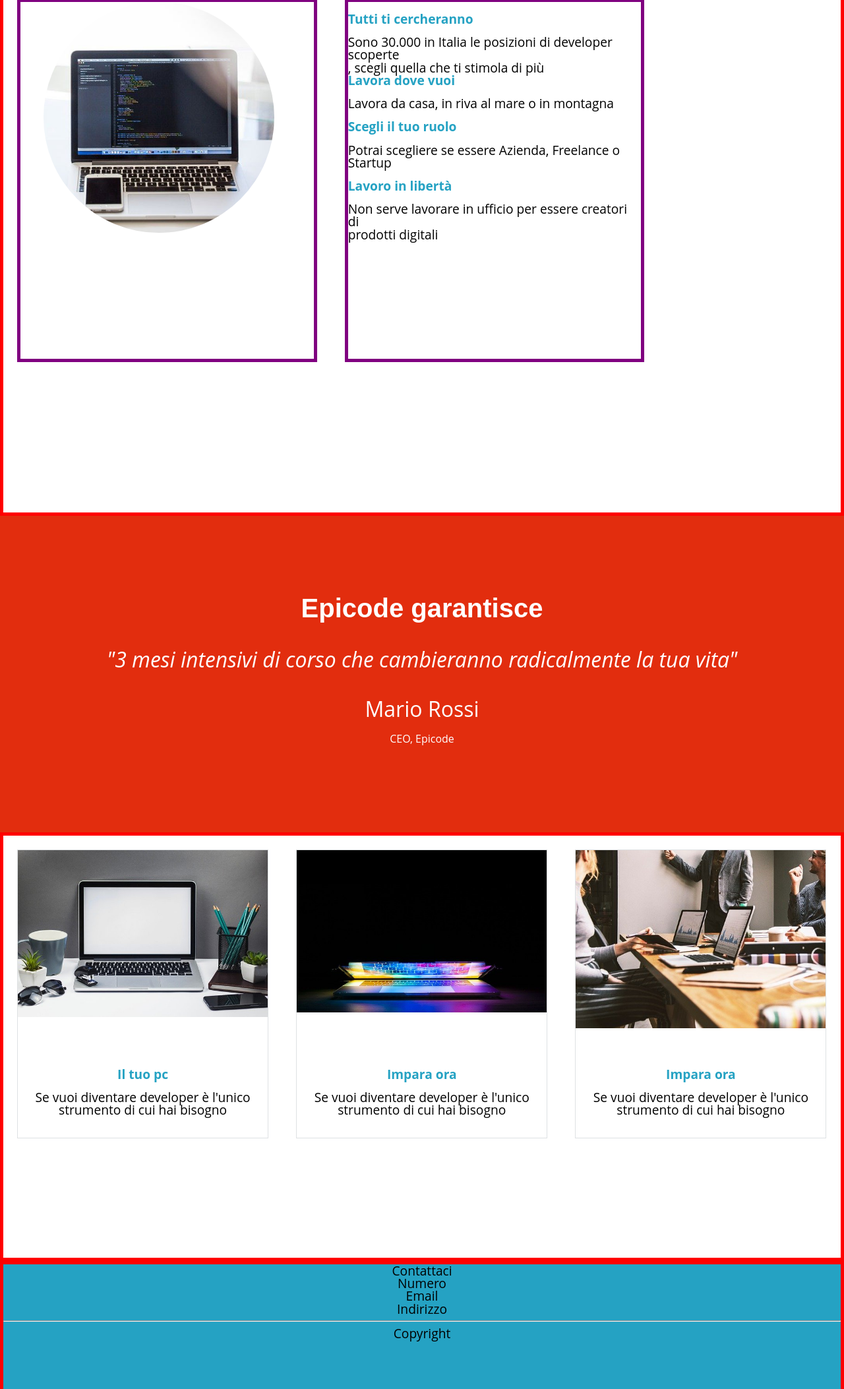
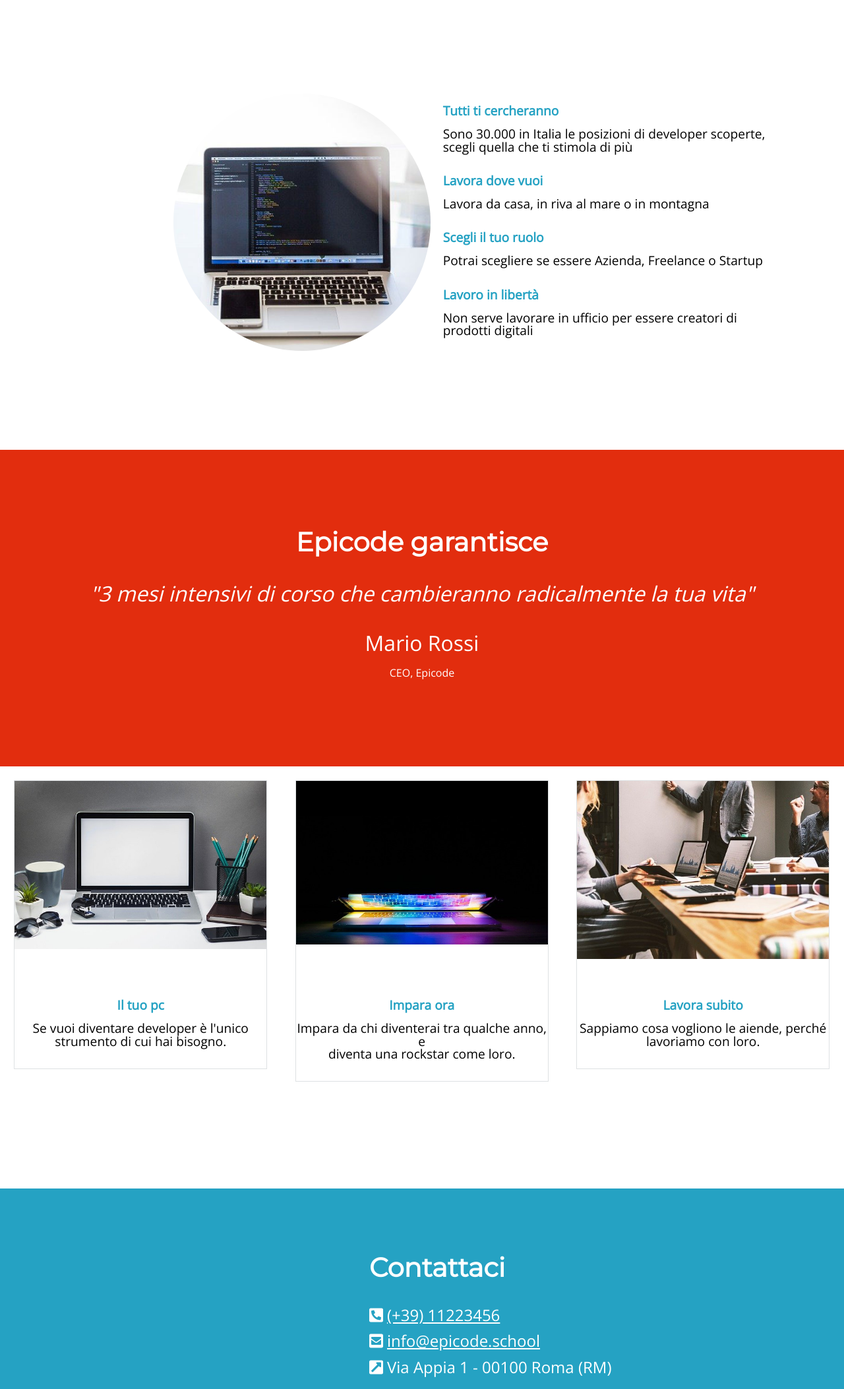
Before and after one commit to MKLNGLO/u1-w1-d5, a plain HTML site: page index-desktop.html in a window 1280 px wide. Shown: the part 694-2800 px from the top of the page at 66% size. Drawn offline with nearby package versions, Linux system fonts and the light colour scheme.

Commit message:
Last changes to desktop version
Now all seem fixed, layout works only in desktop mode.

```diff
--- a/css/style-desktop.css
+++ b/css/style-desktop.css
@@ -1,4 +1,5 @@
 /*IMPOSTAZIONI GENERALI*/
+@import url("https://fonts.googleapis.com/css2?family=Montserrat&family=Open+Sans:wght@300&display=swap");
 p {
   font-size: 1.2em;
   font-family: "Open Sans", sans-serif;
@@ -11,7 +12,7 @@ h1 {
   font-weight: 700;
   color: #25a2c3;
   padding-top: 3em;
-  padding-bottom: 0.5em;
+  padding-bottom: 1em;
 }
 
 h2 {
@@ -37,7 +38,7 @@ button {
   height: 3em;
   width: 9.5em;
   font-family: "Montserrat", sans-serif;
-  margin-top: 2em;
+  margin-top: 3em;
   font-size: 1.2rem;
 }
 
@@ -59,8 +60,9 @@ nav {
   background-image: url("/images/banner.jpg");
   background-repeat: no-repeat;
   background-size: cover;
-  border: 5px solid red;
+  border: ;
   text-align: center;
+  margin-bottom: 10em;
 }
 /*MAIN*/
 
@@ -68,15 +70,16 @@ nav {
 
 /*benefits*/
 #benefits {
-  height: 50em;
-  border: 5px solid red;
+  height: 35em;
+  border: ;
   text-align: center;
   margin: 0 auto;
+  margin-left: 4rem;
 }
 
 .bsquare {
-  border: 5px solid purple;
-  width: 35%;
+  border: ;
+  width: 45%;
   height: 10em;
   margin: 1.66%;
   float: left;
@@ -93,6 +96,19 @@ nav {
   padding-bottom: 30%;
 }
 
+#notebook {
+  width: 390px;
+  height: 390px;
+  background-image: url(/images/notebook.jpg);
+  background-size: cover;
+  display: block;
+  border-radius: 200px;
+  margin-left: 11.2em;
+  margin-right: 5em;
+}
+
+/*orangebox*/
+
 #orangebox {
   background-color: #e22d0e;
   height: 30em;
@@ -100,18 +116,6 @@ nav {
   text-align: center;
 }
 
-#notebook {
-  width: 350px;
-  height: 350px;
-  background-image: url(/images/notebook.jpg);
-  background-size: cover;
-  display: block;
-  border-radius: 200px;
-  margin-left: 2.2em;
-  margin-right: 5em;
-}
-
-/*orangebox*/
 #orangeblock {
   font-family: "Open Sans", sans-serif;
   font-style: italic;
@@ -147,7 +151,7 @@ nav {
 
 #requirements {
   height: 40em;
-  border: 5px solid red;
+  border: ;
   text-align: center;
 }
 
@@ -192,5 +196,44 @@ footer {
   text-align: center;
   height: 30em;
   background-color: #25a2c3;
-  border: 5px solid red;
+  border: ;
 }
+
+hr {
+  width: 25em;
+}
+
+#fh1 {
+  font-family: "Montserrat", sans-serif;
+  font-size: 2.5em;
+  font-weight: 700;
+  padding-top: 2.5em;
+  padding-bottom: 1em;
+  color: #fff;
+  text-align: left;
+  padding-left: 35rem;
+}
+
+.footerp {
+  text-align: left;
+  font-size: 1.5rem;
+  margin-bottom: 0.6em;
+  padding-left: 35rem;
+  text-decoration: underline;
+}
+
+#footercopy {
+  font-family: "Open Sans", sans-serif;
+  font-size: 1.2rem;
+  padding-top: 0.5em;
+  padding-bottom: 0.5em;
+  display: inline-block;
+  color: #fff;
+}
+
+a,
+i {
+  color: #fff;
+  font-weight: 300;
+  font-family: "Open Sans", sans-serif;
+}
--- a/index-desktop.html
+++ b/index-desktop.html
@@ -42,16 +42,20 @@
             <h4>Tutti ti cercheranno</h4>
             <br />
             <p>
-              Sono 30.000 in Italia le posizioni di developer scoperte <br />,
+              Sono 30.000 in Italia le posizioni di developer scoperte, <br />
               scegli quella che ti stimola di più
             </p>
+            <br />
+            <br />
             <h4>Lavora dove vuoi</h4>
             <br />
             <p>Lavora da casa, in riva al mare o in montagna</p>
             <br />
+            <br />
             <h4>Scegli il tuo ruolo</h4>
             <br />
             <p>Potrai scegliere se essere Azienda, Freelance o Startup</p>
+            <br />
             <br />
             <h4>Lavoro in libertà</h4>
             <br />
@@ -77,14 +81,12 @@
           <div class="square">
             <div class="requirementsdiv">
               <div id="pcimg"></div>
-              <span id="pctext"
-                ><h4 id="pch4">Il tuo pc</h4>
+              <h4 id="pch4">Il tuo pc</h4>
               <br />
               <p id="pcp">
-                  Se vuoi diventare developer è l'unico <br />strumento di cui
-                  hai bisogno
+                Se vuoi diventare developer è l'unico <br />strumento di cui hai
+                bisogno.
               </p>
-              </span>
 
               <br />
               <br />
@@ -100,8 +102,8 @@
                 ><h4 id="pch4">Impara ora</h4>
                 <br />
                 <p id="pcp">
-                  Se vuoi diventare developer è l'unico <br />strumento di cui
-                  hai bisogno
+                  Impara da chi diventerai tra qualche anno, e <br />
+                  diventa una rockstar come loro.
                 </p>
               </span>
 
@@ -115,14 +117,12 @@
           <div class="square">
             <div class="requirementsdiv">
               <div id="lavorasubito"></div>
-              <span id="pctext"
-                ><h4 id="pch4">Impara ora</h4>
+              <h4>Lavora subito</h4>
               <br />
               <p id="pcp">
-                  Se vuoi diventare developer è l'unico <br />strumento di cui
-                  hai bisogno
+                Sappiamo cosa vogliono le aiende, perché <br />
+                lavoriamo con loro.
               </p>
-              </span>
 
               <br />
               <br />
@@ -133,12 +133,31 @@
     </main>
     <!--FOOTER-->
     <footer>
-      <p>Contattaci</p>
-      <p>Numero</p>
-      <p>Email</p>
-      <p>Indirizzo</p>
+      <h1 id="fh1">Contattaci</h1>
+      <div class="footerp">
+        <i class="fas fa-phone-square-alt">
+          <a href="tel:+3911223456">(+39) 11223456</a></i
+        >
+      </div>
+
+      <div class="footerp">
+        <i class="fas fa-envelope-square">
+          <a href="mailto" :info@epicode.school>info@epicode.school</a></i
+        >
+      </div>
+
+      <div class="footerp">
+        <i class="fas fa-external-link-square-alt">
+          <a>Via Appia 1 - 00100 Roma (RM)</a>
+        </i>
+      </div>
+
+      <br />
       <hr />
-      <p>Copyright</p>
+      <br />
+      <p id="footercopy">
+        &copy; 2021. Immagini di <a href="https://pixabay.com/pt/">Pixabay.</a>
+      </p>
     </footer>
   </body>
 </html>
```
Lines whose indentation alone changed are shown as unchanged.
